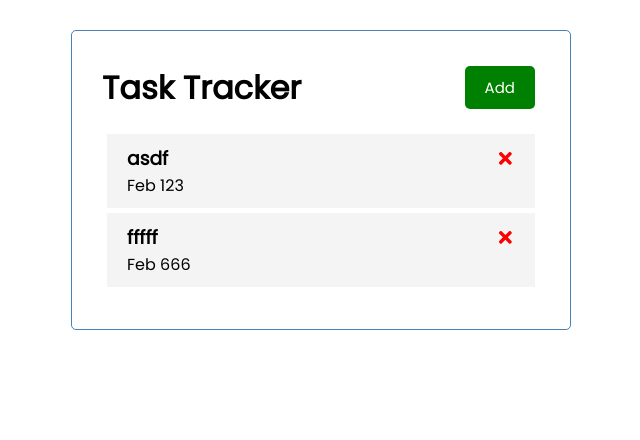
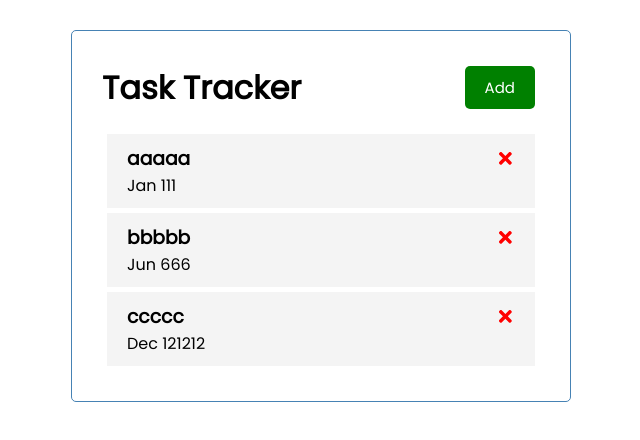
Before and after one commit to klaus-moser/react_exercise, a React (Create React App) app: page / in a window 1280 px wide. Shown: the top 440 px of the page, without its empty margins (319-959 px from the left). Built offline with nearby package versions, Linux system fonts and the light colour scheme.

Commit message:
Delete/Filter Tasks

```diff
--- a/src/App.js
+++ b/src/App.js
@@ -8,25 +8,33 @@ const App = () => {
   const [tasks, setTasks] = useState(
     [{
       id: 1,
-      text: 'asdf',
-      day: ' Feb 123',
+      text: 'aaaaa',
+      day: ' Jan 111',
       reminder: true,
     },
-      {
-        id: 2,
-        text: 'fffff',
-        day: ' Feb 666',
-        reminder: false,
-      }])
+    {
+      id: 2,
+      text: 'bbbbb',
+      day: ' Jun 666',
+      reminder: false,
+    },
+    {
+      id: 3,
+      text: 'ccccc',
+      day: ' Dec 121212',
+      reminder: false,
+    }
+    ])
 
   const deleteTask = (id) => {
-    console.log('delete', id)
+    setTasks(tasks.filter((task) => task.id !== id))
   }
 
   return (
     <div className="container">
       <Header />
-      <Tasks tasks={tasks} onDelete={deleteTask}/>
+      {tasks.length > 0 ?
+      <Tasks tasks={tasks} onDelete={deleteTask}/> : 'No Tasks to show!'}
     </div>
   );
 }
--- a/src/components/Task.js
+++ b/src/components/Task.js
@@ -6,7 +6,7 @@ const Task = ({ task, onDelete }) => {
     <div className='task'>
       <h3>
         {task.text} <FaTimes style={{ color: 'red', cursor: 'pointer' }}
-        onClick={onDelete}/>
+        onClick={() => onDelete(task.id)}/>
       </h3>
       <p>
         {task.day}
```
